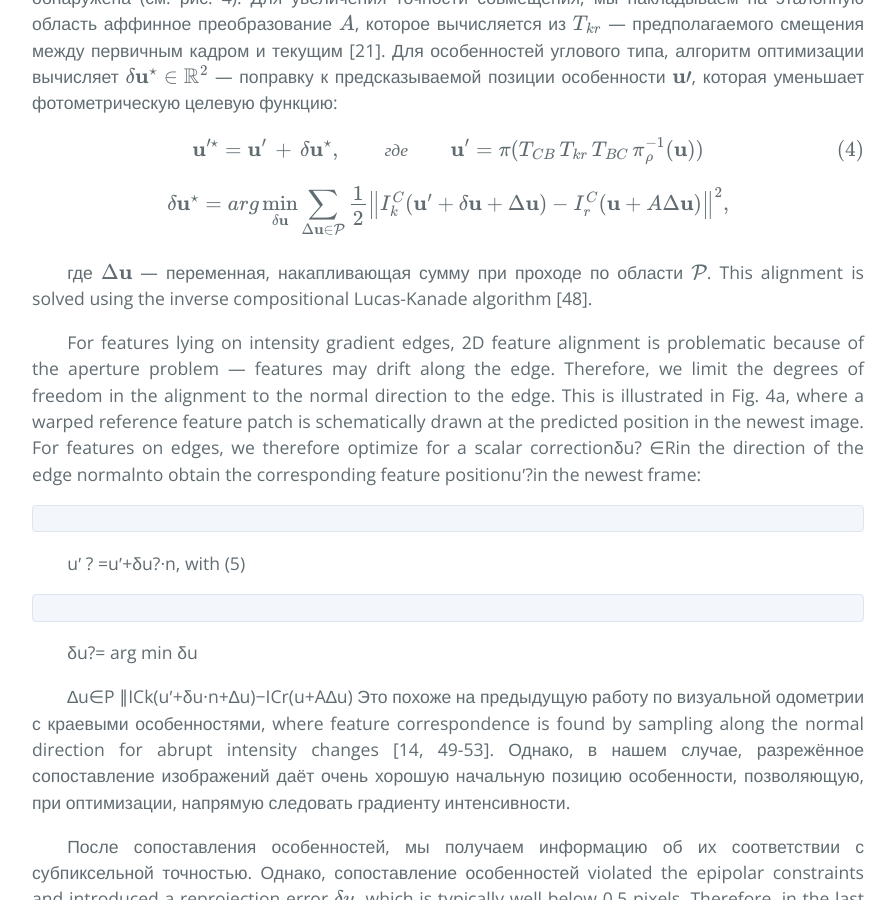
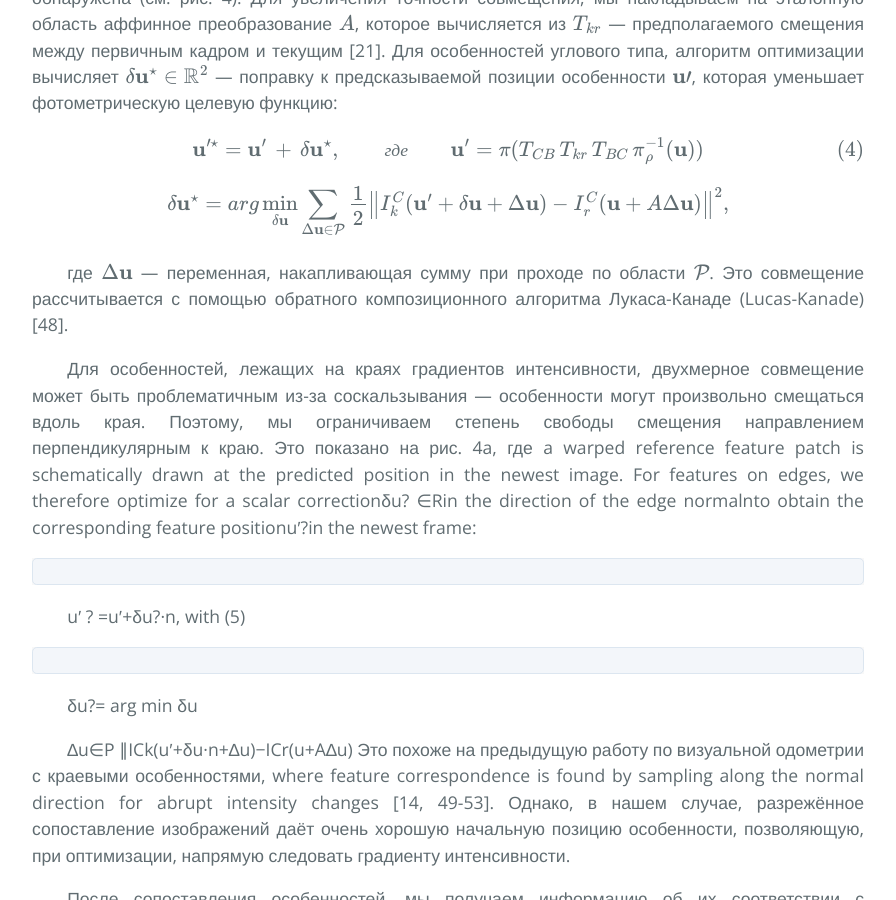
Before and after one commit to i-v-s/slam, a Jekyll site: the page built from svo2.md, in a window 1280 px wide and 900 px high, scrolled down 11245 px. Shown: the whole window, without its empty margins (192-1088 px from the left). Built offline with Jekyll 4.4.1, drawn with Linux system fonts in a browser that asks for light colours; our own code applies the rules of GitHub Pages for plain Markdown files; formulas are drawn with MathJax 3.

Commit message:
Updated svo2.md

```diff
--- a/svo2.md
+++ b/svo2.md
@@ -503,16 +503,21 @@ I_{r}^{C}(
 где $$\Delta\mathbf{u}$$ &mdash; переменная,
 накапливающая сумму при проходе
 по области $$\mathcal{P}$$.
-This alignment is solved using the
-inverse compositional Lucas-Kanade algorithm [48].
-
-For features lying on intensity gradient edges, 2D feature
-alignment is problematic because of the aperture problem —
-features may drift along the edge. Therefore, we limit the
-degrees of freedom in the alignment to the normal direction
-to the edge. This is illustrated in Fig. 4a, where a warped
+Это совмещение рассчитывается с помощью
+обратного композиционного алгоритма
+Лукаса-Канаде (Lucas-Kanade) [48].
+
+Для особенностей, лежащих на краях градиентов интенсивности,
+двухмерное совмещение может быть
+проблематичным из-за соскальзывания &mdash;
+особенности могут произвольно смещаться вдоль края.
+Поэтому, мы ограничиваем
+степень свободы смещения направлением
+перпендикулярным к краю.
+Это показано на рис. 4a, где a warped
 reference feature patch is schematically drawn at the predicted
-position in the newest image. For features on edges, we
+position in the newest image.
+For features on edges, we
 therefore optimize for a scalar correctionδu? ∈Rin the
 direction of the edge normalnto obtain the corresponding
 feature positionu′?in the newest frame:
```
